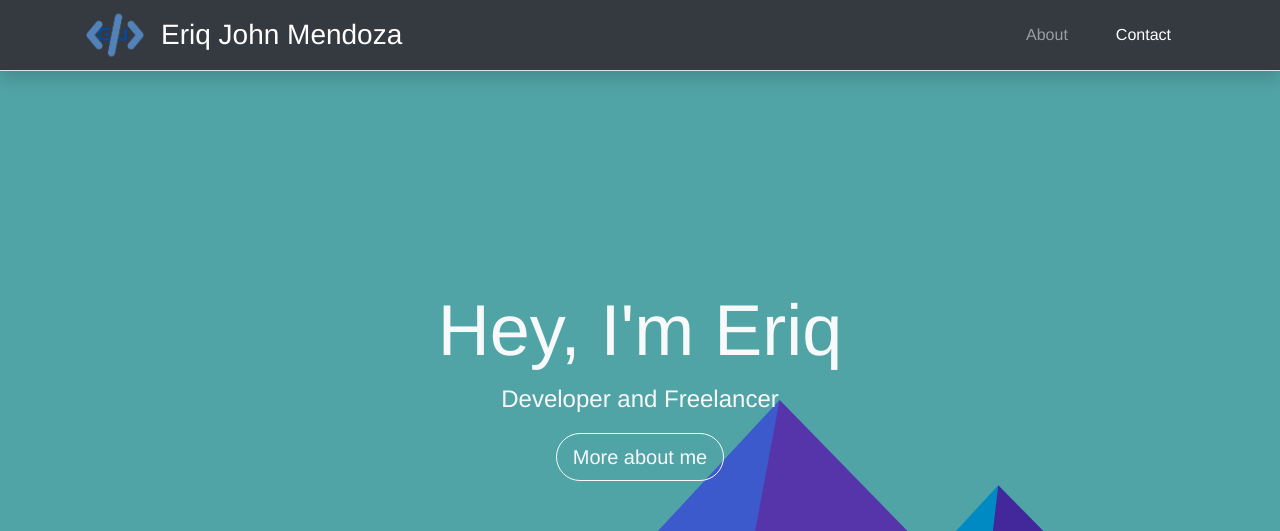
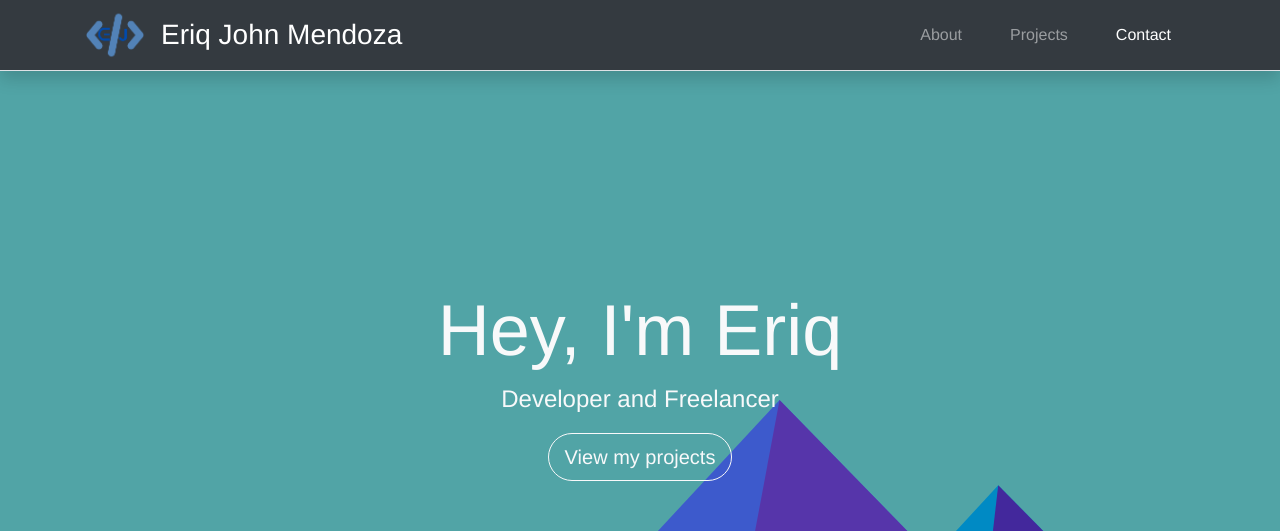
Before and after one commit to eriq123/portfolio-vuecli-v1, a Vue app: page / in a window 1280 px wide. Shown: the top 531 px of the page. Built offline with nearby package versions, Linux system fonts and the light colour scheme.

Commit message:
resolve conflicts from main

```diff
--- a/src/assets/css/_variable.scss
+++ b/src/assets/css/_variable.scss
@@ -9,3 +9,7 @@
 .h-480 {
 	height: 480px;
 }
+
+.cursor-pointer {
+	cursor: pointer;
+}
--- a/src/components/Introduction.vue
+++ b/src/components/Introduction.vue
@@ -13,10 +13,10 @@
           pill
           variant="outline-light"
           size="lg"
-          to="#about"
-          v-scroll-to="'#about'"
+          to="#projects"
+          v-scroll-to="'#projects'"
         >
-          More about me
+          View my projects
         </b-button>
       </b-jumbotron>
     </b-container>
--- a/src/components/Projects.vue
+++ b/src/components/Projects.vue
@@ -13,7 +13,11 @@
             :key="project.name"
             class="project-column"
           >
-            <b-card no-body class="overflow-hidden" @click="openModal(project)">
+            <b-card
+              no-body
+              class="overflow-hidden cursor-pointer"
+              @click="openModal(project)"
+            >
               <b-row no-gutters>
                 <b-col md="6" class="d-none d-md-block">
                   <project-card-content
--- a/src/components/TheNavigation.vue
+++ b/src/components/TheNavigation.vue
@@ -25,12 +25,15 @@
 
       <b-collapse id="nav-collapse" is-nav>
         <b-navbar-nav class="ml-auto text-center mb-3 mb-lg-0">
-          <b-nav-item to="#about" v-scroll-to="'#about'" class="mx-3"
-            >About</b-nav-item
-          >
-          <b-nav-item to="#contact" v-scroll-to="'#contact'" class="mx-3"
-            >Contact</b-nav-item
-          >
+          <b-nav-item to="#about" v-scroll-to="'#about'" class="mx-3">
+            About
+          </b-nav-item>
+          <b-nav-item to="#projects" v-scroll-to="'#projects'" class="mx-3">
+            Projects
+          </b-nav-item>
+          <b-nav-item to="#contact" v-scroll-to="'#contact'" class="mx-3">
+            Contact
+          </b-nav-item>
         </b-navbar-nav>
       </b-collapse>
     </b-container>
--- a/src/views/index.vue
+++ b/src/views/index.vue
@@ -5,6 +5,7 @@
       <About />
       <Skills />
     </section>
+    <Projects />
     <Contact />
     <TheFooter />
 
@@ -24,6 +25,7 @@
 <script>
 import Introduction from "@/components/Introduction";
 import About from "@/components/About";
+import Projects from "@/components/Projects";
 import Skills from "@/components/Skills";
 import Contact from "@/components/Contact";
 import TheFooter from "@/components/TheFooter";
@@ -33,6 +35,7 @@ export default {
   components: {
     Introduction,
     About,
+    Projects,
     Skills,
     Contact,
     TheFooter,
```
